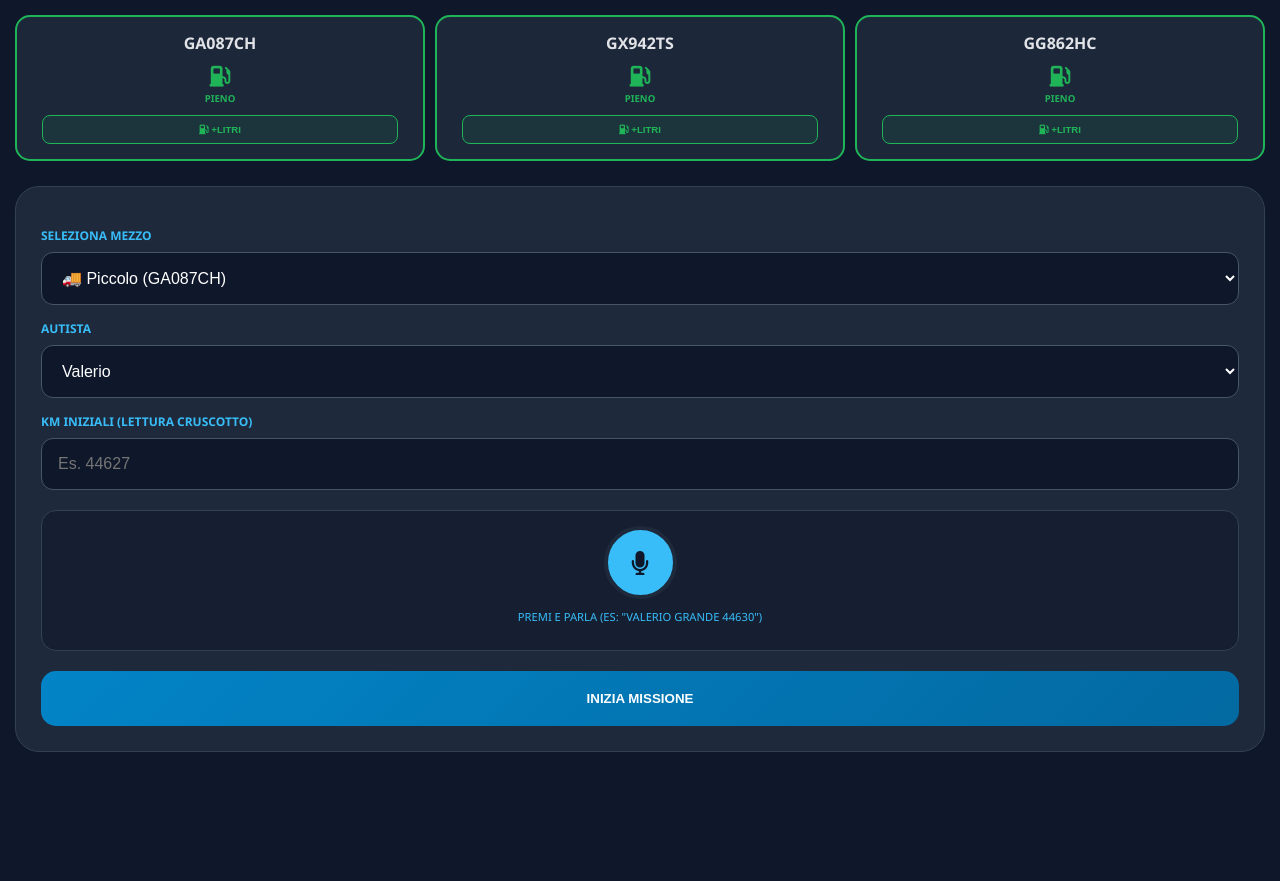
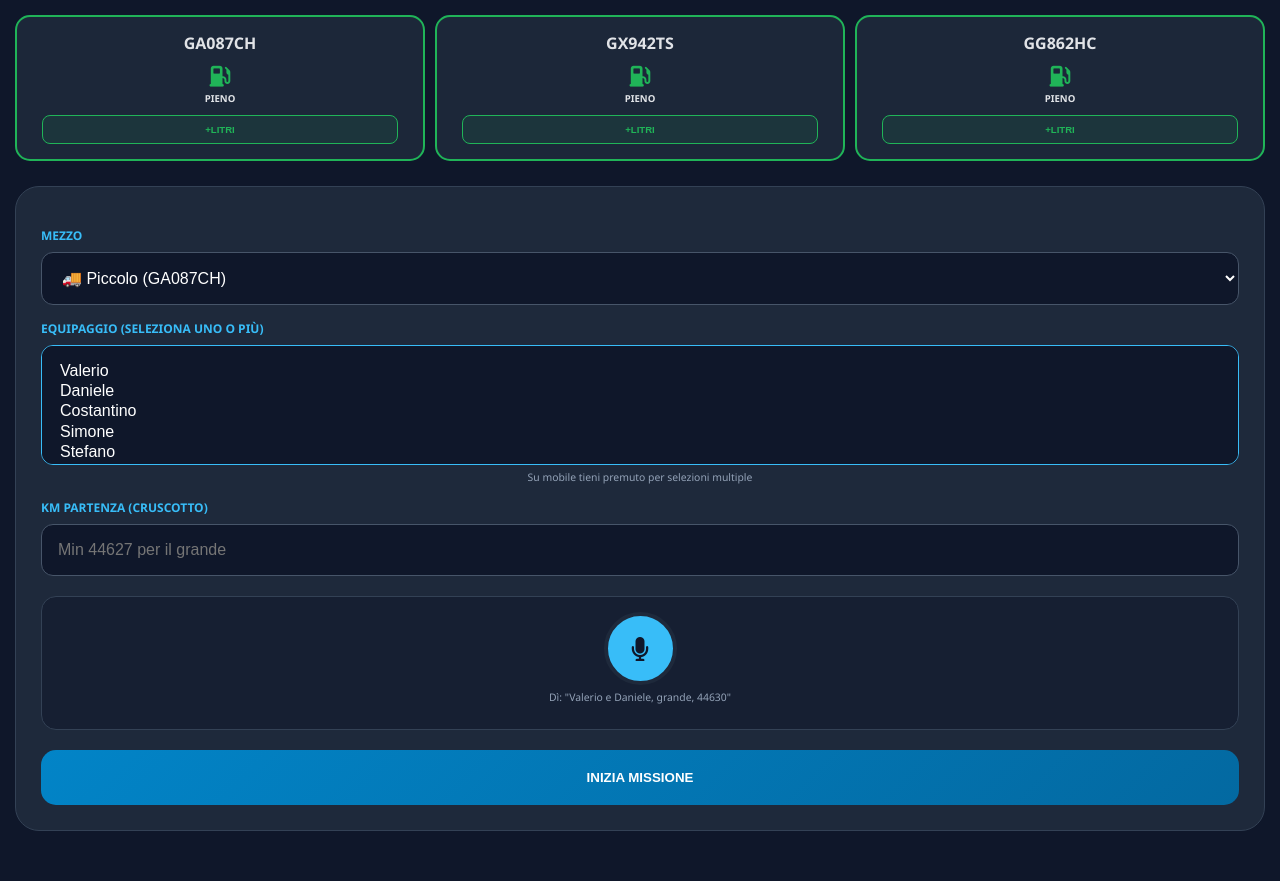
Before and after one commit to valerio121291/furgoni-uscite, a Flask app: page / in a window 1280 px wide. Shown: the part 74-955 px from the top of the page. Before the commit the page ends 826 px from the top, so only its background shows below. Run offline with Flask 3, Linux system fonts and the light colour scheme.

Commit message:
Update form.html

```diff
--- a/templates/form.html
+++ b/templates/form.html
@@ -10,9 +10,8 @@
         body { font-family: 'Segoe UI', sans-serif; background: var(--bg-dark); margin: 0; padding-bottom: 50px; color: var(--text-main); }
         .header { background: #000; color: var(--accent); padding: 25px; text-align: center; font-weight: 800; border-bottom: 2px solid var(--accent); text-transform: uppercase; letter-spacing: 2px; }
 
-        /* Dashboard Targhe e Taniche */
         .status-container { display: grid; grid-template-columns: repeat(3, 1fr); gap: 10px; padding: 15px; }
-        .truck-card { background: var(--card-dark); padding: 15px 5px; border-radius: 15px; text-align: center; border: 1px solid #334155; transition: 0.3s; }
+        .truck-card { background: var(--card-dark); padding: 15px 5px; border-radius: 15px; text-align: center; border: 1px solid #334155; }
         .truck-card.In.Viaggio { border: 2px solid var(--warning); box-shadow: 0 0 10px rgba(245, 158, 11, 0.2); }
         .truck-card.Libero { border: 2px solid var(--success); opacity: 0.9; }
 
@@ -20,13 +19,13 @@
         .fuel-text { font-size: 0.6rem; text-transform: uppercase; display: block; margin-top: 2px; font-weight: bold; }
         .btn-refuel { background: rgba(34, 197, 94, 0.1); border: 1px solid var(--success); color: var(--success); padding: 8px; border-radius: 8px; font-size: 0.6rem; margin-top: 10px; cursor: pointer; width: 90%; font-weight: 800; }
 
-        /* Form e Input */
         .main-container { padding: 0 15px; }
         .card { background: var(--card-dark); padding: 25px; border-radius: 24px; border: 1px solid #334155; margin-top: 10px; }
         label { display: block; margin-top: 15px; font-weight: 600; font-size: 0.75rem; color: var(--accent); text-transform: uppercase; }
+
+        select[multiple] { height: 120px; border: 1px solid var(--accent); }
         select, input { width: 100%; padding: 16px; margin-top: 8px; border-radius: 12px; border: 1px solid #475569; background: #0f172a; color: white; box-sizing: border-box; font-size: 1rem; }
 
-        /* Bottoni Operativi */
         .btn { width: 100%; padding: 20px; margin-top: 15px; border-radius: 15px; border: none; font-weight: 800; cursor: pointer; text-transform: uppercase; display: block; }
         .btn-start { background: linear-gradient(135deg, #0284c7, #0369a1); color: white; }
         .btn-stop { background: linear-gradient(135deg, #16a34a, #15803d); color: white; }
@@ -34,12 +33,11 @@
         .btn-wa { background: #25d366; color: white; margin-top: 10px; }
         .btn-annulla { background: #475569; color: white; margin-top: 10px; font-size: 0.8rem; }
 
-        /* Sistema Vocale */
         .voice-wrapper { text-align: center; margin: 20px 0; padding: 15px; background: rgba(15, 23, 42, 0.5); border-radius: 15px; border: 1px solid #334155; }
         .mic-btn { width: 65px; height: 65px; border-radius: 50%; background: var(--accent); border: 4px solid var(--card-dark); font-size: 24px; display: flex; align-items: center; justify-content: center; margin: 0 auto; cursor: pointer; color: #0f172a; }
         .mic-btn.recording { background: var(--danger); animation: pulse 1s infinite; color: white; }
-
         @keyframes pulse { 0% { transform: scale(1); } 50% { transform: scale(1.05); } 100% { transform: scale(1); } }
+        .hint { font-size: 0.65rem; color: #94a3b8; margin-top: 5px; text-align: center; }
     </style>
 </head>
 <body>
@@ -50,61 +48,51 @@
         <div class="truck-card {{ info.stato }}">
             <strong>{{ t }}</strong>
             <div class="fuel-indicator">
-                {% if info.carburante == "Pieno" %}
-                    <i class="fas fa-gas-pump" style="color: var(--success);"></i>
-                    <span class="fuel-text" style="color: var(--success);">Pieno</span>
-                {% elif info.carburante == "Metà" %}
-                    <i class="fas fa-gas-pump" style="color: var(--warning);"></i>
-                    <span class="fuel-text" style="color: var(--warning);">Metà</span>
-                {% else %}
-                    <i class="fas fa-gas-pump" style="color: var(--danger);"></i>
-                    <span class="fuel-text" style="color: var(--danger);">Riserva</span>
-                {% endif %}
+                {% if info.carburante == "Pieno" %}<i class="fas fa-gas-pump" style="color: var(--success);"></i><span class="fuel-text">Pieno</span>
+                {% elif info.carburante == "Metà" %}<i class="fas fa-gas-pump" style="color: var(--warning);"></i><span class="fuel-text">Metà</span>
+                {% else %}<i class="fas fa-gas-pump" style="color: var(--danger);"></i><span class="fuel-text">Riserva</span>{% endif %}
             </div>
-            <button type="button" class="btn-refuel" onclick="vaiARifornimento('{{ t }}')">
-                <i class="fas fa-gas-pump"></i> +LITRI
-            </button>
+            <button type="button" class="btn-refuel" onclick="vaiARifornimento('{{ t }}')">+LITRI</button>
         </div>
         {% endfor %}
     </div>
 
     <div class="main-container">
         <div class="card">
-            <form method="post" id="main-form">
+            <form method="post" id="form-logistica">
                 {% if not targa_attiva %}
-                    <label>Seleziona Mezzo</label>
+                    <label>Mezzo</label>
                     <select name="targa" id="targa_select">
                         <option value="GA087CH">🚚 Piccolo (GA087CH)</option>
                         <option value="GX942TS">🚚🚚 Medio (GX942TS)</option>
                         <option value="GG862HC">🚚🚚🚚 Grosso (GG862HC)</option>
                     </select>
 
-                    <label>Autista</label>
-                    <select name="autista" id="autista_select">
+                    <label>Equipaggio (Seleziona uno o più)</label>
+                    <select name="autista" id="autista_select" multiple required>
                         <option value="Valerio">Valerio</option>
                         <option value="Daniele">Daniele</option>
                         <option value="Costantino">Costantino</option>
                         <option value="Simone">Simone</option>
                         <option value="Stefano">Stefano</option>
                     </select>
+                    <div class="hint">Su mobile tieni premuto per selezioni multiple</div>
 
-                    <label>KM Iniziali (Lettura Cruscotto)</label>
-                    <input type="number" name="km_partenza" id="km_input" placeholder="Es. 44627" required>
+                    <label>KM Partenza (Cruscotto)</label>
+                    <input type="number" name="km_partenza" id="km_input" placeholder="Min 44627 per il grande" required>
 
                     <div class="voice-wrapper">
                         <div class="mic-btn" id="mic-btn"><i class="fas fa-microphone"></i></div>
-                        <p id="voice-msg" style="font-size: 0.7rem; margin-top: 10px; color: var(--accent);">PREMI E PARLA (ES: "VALERIO GRANDE 44630")</p>
+                        <p class="hint">Dì: "Valerio e Daniele, grande, 44630"</p>
                     </div>
 
                     <button type="submit" name="azione" value="start" class="btn btn-start">Inizia Missione</button>
 
                 {% else %}
-                    <input type="hidden" name="targa" id="targa_hidden" value="{{ targa_attiva }}">
-                    <input type="hidden" id="nome_autista" value="{{ corsa_attiva.autista }}">
-
+                    <input type="hidden" name="targa" id="targa_attiva_val" value="{{ targa_attiva }}">
                     <div style="text-align: center; padding: 15px; border-radius: 15px; margin-bottom: 10px; border: 1px solid var(--warning);">
-                        <h3 style="color:var(--warning); margin:0;">{{ targa_attiva }} IN VIAGGIO</h3>
-                        <p style="font-size: 0.9rem;">Autista: {{ corsa_attiva.autista }}</p>
+                        <h3 style="color:var(--warning); margin:0;">{{ targa_attiva }}</h3>
+                        <p style="font-size: 0.8rem;">In missione con: {{ corsa_attiva.autista }}</p>
                     </div>
 
                     {% if corsa_attiva.step == 1 %}
@@ -112,10 +100,10 @@
                         <select name="destinazione" id="destinazione_field">
                             <option value="POLICLINICO UMBERTO 1">Policlinico Umberto I</option>
                             <option value="SAN GIOVANNI">San Giovanni (Via Laterani 4)</option>
-                            <option value="PTV">PTV (Tor Vergata P.S.)</option>
+                            <option value="PTV">PTV (Tor Vergata)</option>
                             <option value="VIMINALE">Viminale</option>
                             <option value="AVEZZANO">Ospedale Avezzano</option>
-                            <option value="PRATICA DI MARE">Aeronautica Pratica di Mare</option>
+                            <option value="PRATICA DI MARE">Pratica di Mare</option>
                             <option value="GIRO LIBERO">Giro Libero / Altro</option>
                         </select>
                         <button type="button" class="btn btn-nav" onclick="apriNavigatore()">🧭 APRI NAVIGATORE</button>
@@ -123,20 +111,18 @@
                         <label>KM all'Arrivo</label>
                         <input type="number" name="km_destinazione" id="km_input_dest" required>
                         <button type="submit" name="azione" value="arrivo_dest" class="btn btn-start" style="background:var(--warning)">Registra Arrivo</button>
-
                     {% else %}
-                        <label>KM Finali (Rientro Sede)</label>
+                        <label>KM Finali (Rientro)</label>
                         <input type="number" name="km_rientro" id="km_input_fine" required>
-                        <label>Livello Gasolio</label>
+                        <label>Gasolio</label>
                         <select name="carburante">
                             <option value="Pieno">🟢 PIENO</option>
                             <option value="Metà">🟡 METÀ</option>
                             <option value="Vuoto">🔴 RISERVA</option>
                         </select>
-                        <button type="submit" name="azione" value="stop" class="btn btn-stop">Chiudi e Scarica PDF</button>
-                        <button type="button" class="btn btn-wa" onclick="inviaWhatsApp()">🟢 INVIA SU WHATSAPP</button>
+                        <button type="submit" name="azione" value="stop" class="btn btn-stop">Fine e Invia Report</button>
+                        <button type="button" class="btn btn-wa" onclick="inviaWhatsApp()">🟢 INVIA WHATSAPP</button>
                     {% endif %}
-
                     <button type="submit" name="azione" value="annulla" class="btn btn-annulla" formnovalidate>ANNULLA</button>
                 {% endif %}
             </form>
@@ -145,21 +131,25 @@
 
     <script>
     function vaiARifornimento(targa) {
-        const litri = prompt("Litri messi per " + targa + "?");
+        const litri = prompt("Litri immessi?");
         if(litri) fetch('/rifornimento', {method:'POST', headers:{'Content-Type':'application/json'}, body:JSON.stringify({targa:targa, litri:parseFloat(litri)})}).then(()=>location.reload());
     }
 
     function apriNavigatore() {
         const d = document.getElementById('destinazione_field').value;
-        const database = {"SAN GIOVANNI": "Via dei Laterani 4, Roma", "PTV": "Viale Oxford 81, Roma", "POLICLINICO UMBERTO 1": "Viale del Policlinico 155, Roma", "AVEZZANO": "Via Giuseppe di Vittorio, Avezzano"};
-        const addr = database[d] || d;
-        window.open("https://www.google.com/maps/dir/?api=1&destination=" + encodeURIComponent(addr), "_blank");
+        const db = {
+            "POLICLINICO UMBERTO 1": "Viale del Policlinico 155, Roma",
+            "SAN GIOVANNI": "Via dei Laterani 4, Roma",
+            "PTV": "Viale Oxford 81, Roma",
+            "AVEZZANO": "Via Giuseppe di Vittorio, Avezzano"
+        };
+        const addr = db[d] || d;
+        window.open("https://www.google.com/maps/search/?api=1&query=" + encodeURIComponent(addr), "_blank");
     }
 
     function inviaWhatsApp() {
         const km = document.getElementById('km_input_fine').value;
-        const targa = document.getElementById('targa_hidden').value;
-        const msg = `LOGISTICA CSA: Missione terminata. Mezzo: ${targa}. KM: ${km}`;
+        const msg = `Missione terminata per {{ targa_attiva }}. KM finali: ${km}`;
         window.open("https://wa.me/?text=" + encodeURIComponent(msg), "_blank");
     }
 
@@ -167,44 +157,40 @@
         const recognition = new webkitSpeechRecognition();
         recognition.lang = 'it-IT';
 
-        document.getElementById('mic-btn').onclick = (e) => {
-            e.preventDefault();
-            recognition.start();
-            document.getElementById('mic-btn').classList.add('recording');
-        };
+        document.getElementById('mic-btn').onclick = (e) => { e.preventDefault(); recognition.start(); document.getElementById('mic-btn').classList.add('recording'); };
 
         recognition.onresult = function(event) {
             const transcript = event.results[0][0].transcript.toLowerCase();
             document.getElementById('mic-btn').classList.remove('recording');
 
-            // 1. ESTRAZIONE KM (Numeri)
-            const numeri = transcript.match(/\d+/g);
-            const kmField = document.getElementById('km_input') || document.getElementById('km_input_dest') || document.getElementById('km_input_fine');
-            if(numeri && kmField) {
-                const valoreKm = numeri.join('');
-                // Blocco 44627 per il grande
-                const targaInUso = document.getElementById('targa_select') ? document.getElementById('targa_select').value : "";
-                if((targaInUso === "GG862HC" || transcript.includes("grande")) && parseInt(valoreKm) < 44627) {
-                    alert("Errore: I KM del furgone GRANDE non possono essere inferiori a 44.627!");
-                    kmField.value = "";
+            const n = transcript.match(/\d+/g);
+            const kmInp = document.getElementById('km_input') || document.getElementById('km_input_dest') || document.getElementById('km_input_fine');
+            if(n && kmInp) {
+                const valore = n.join('');
+                const targaSel = document.getElementById('targa_select') ? document.getElementById('targa_select').value : "{{ targa_attiva }}";
+                if((targaSel === "GG862HC" || transcript.includes("grande")) && parseInt(valore) < 44627) {
+                    alert("Errore KM!");
                 } else {
-                    kmField.value = valoreKm;
-                    window.speechSynthesis.speak(new SpeechSynthesisUtterance("Ricevuto " + valoreKm));
+                    kmInp.value = valore;
                 }
             }
 
-            // 2. LOGICA LOCALE PER AUTISTA E FURGONE (Più veloce dell'IA)
-            const autisti = ["valerio", "daniele", "costantino", "simone", "stefano"];
-            autisti.forEach(a => {
-                if(transcript.includes(a) && document.getElementById('autista_select')) {
-                    document.getElementById('autista_select').value = a.charAt(0).toUpperCase() + a.slice(1);
-                }
-            });
+            const staff = ["valerio", "daniele", "costantino", "simone", "stefano"];
+            const select = document.getElementById('autista_select');
+            if(select) {
+                staff.forEach(nome => {
+                    if(transcript.includes(nome)) {
+                        for(let i=0; i<select.options.length; i++) {
+                            if(select.options[i].value.toLowerCase() === nome) select.options[i].selected = true;
+                        }
+                    }
+                });
+            }
 
             if(document.getElementById('targa_select')) {
                 if(transcript.includes("piccolo")) document.getElementById('targa_select').value = "GA087CH";
                 if(transcript.includes("medio")) document.getElementById('targa_select').value = "GX942TS";
-                if(transcript.includes("grande") || transcript.includes("grosso")) document.getElementById('targa_select').value = "GG862HC";
+                if(transcript.includes("grande")) document.getElementById('targa_select').value = "GG862HC";
             }
         };
     }
```
